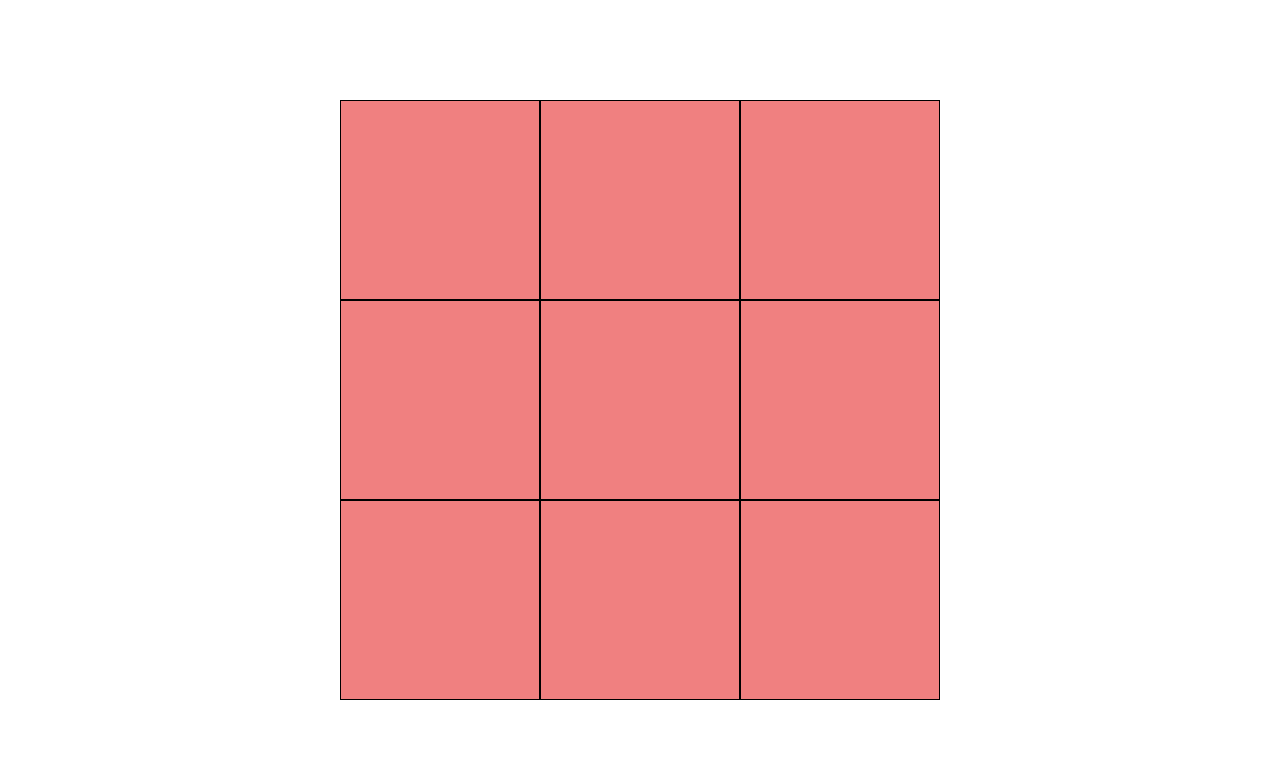
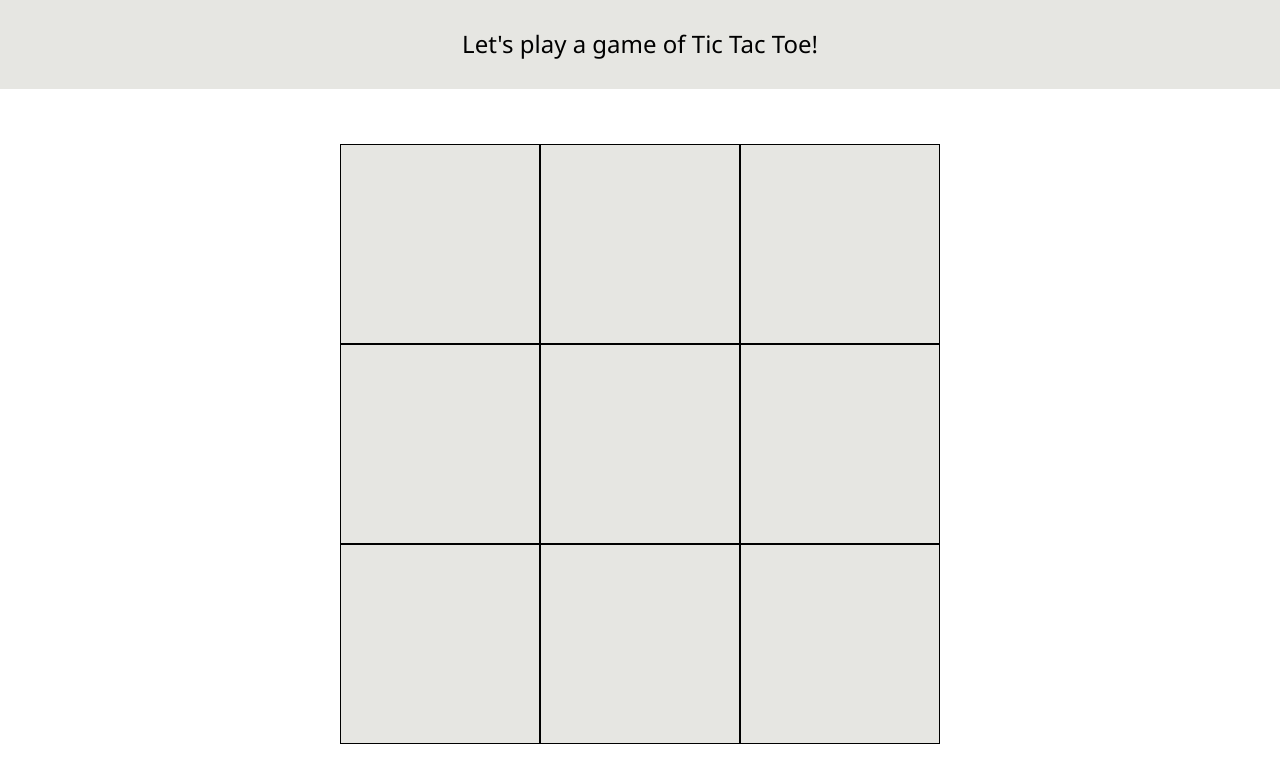
Before and after one commit to lburscheidt/terrific-tic-tac-toe, a plain HTML site: page dom-version/index.html in a window 1280 px wide. Drawn offline with Linux system fonts and the light colour scheme.

Commit message:
Style page

```diff
--- a/dom-version/index.html
+++ b/dom-version/index.html
@@ -12,6 +12,7 @@
     ></script>
   </head>
   <body>
+    <header>Let's play a game of Tic Tac Toe!</header>
     <main>
       <div class="gameboard"></div>
     </main>
--- a/dom-version/style.css
+++ b/dom-version/style.css
@@ -1,15 +1,32 @@
+:root {
+  font-family: 'Segoe UI', Tahoma, Geneva, Verdana, sans-serif;
+}
+
 body {
   height: 100vh;
   width: 100vw;
   display: flex;
+  flex-direction: column;
+}
+
+main {
+  height: 100%;
+  display: flex;
+  flex-direction: column;
   align-items: center;
   justify-content: center;
 }
 
-main {
+header {
   display: flex;
+  flex-direction: column;
+  justify-content: center;
   align-items: center;
-  justify-content: center;
+  color: #000;
+  width: 100%;
+  background-color: #e6e6e2;
+  height: 100px;
+  font-size: 1.5rem;
 }
 
 .gameboard {
@@ -25,16 +42,18 @@ main {
   display: flex;
   justify-content: center;
   align-items: center;
-  background-color: lightcoral;
+  background-color: #e6e6e2;
+  color: #000;
   border: 1px solid #000;
   width: 200px;
   height: 200px;
 }
+
 :disabled {
   display: flex;
   justify-content: center;
   align-items: center;
-  background-color: lightcoral;
+  background-color: #e6e6e2;
   border: 1px solid #000;
   color: #000;
   width: 200px;
```
